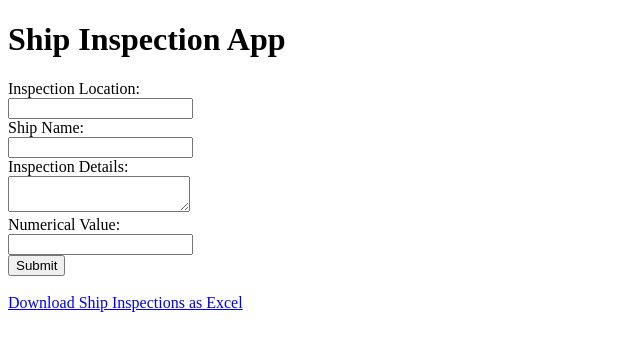
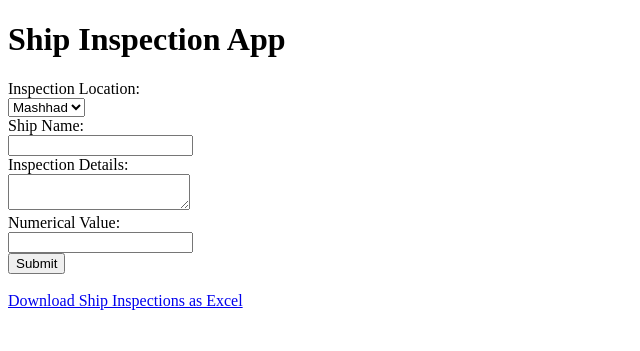
Before and after one commit to roshanzadeh1994/MasterArbeit_1, a FastAPI app: page / in a window 1280 px wide. Shown: the top 351 px of the page, without its empty margins (0-640 px from the left). Run offline with FastAPI, Linux system fonts and the light colour scheme.

Commit message:
menu drop down shod

```diff
--- a/templates/index.html
+++ b/templates/index.html
@@ -9,7 +9,11 @@
   <h1>Ship Inspection App</h1>
 <form action="/submit/" method="post">
     <label for="inspection_location">Inspection Location:</label><br>
-        <input type="text" id="inspection_location" name="inspection_location"><br>
+    <select id="inspection_location" name="inspection_location">
+        <option value="mashhad">Mashhad</option>
+        <option value="tehran">Tehran</option>
+        <!-- Weitere Optionen hier einfügen -->
+    </select><br>
 
     <label for="ship_name">Ship Name:</label><br>
     <input type="text" id="ship_name" name="ship_name"><br>
@@ -22,6 +26,7 @@
 
     <input type="submit" value="Submit">
 </form>
+
     <br>
     <a href="/download/">Download Ship Inspections as Excel</a>
 </body>
```
Lines whose indentation alone changed are shown as unchanged.
